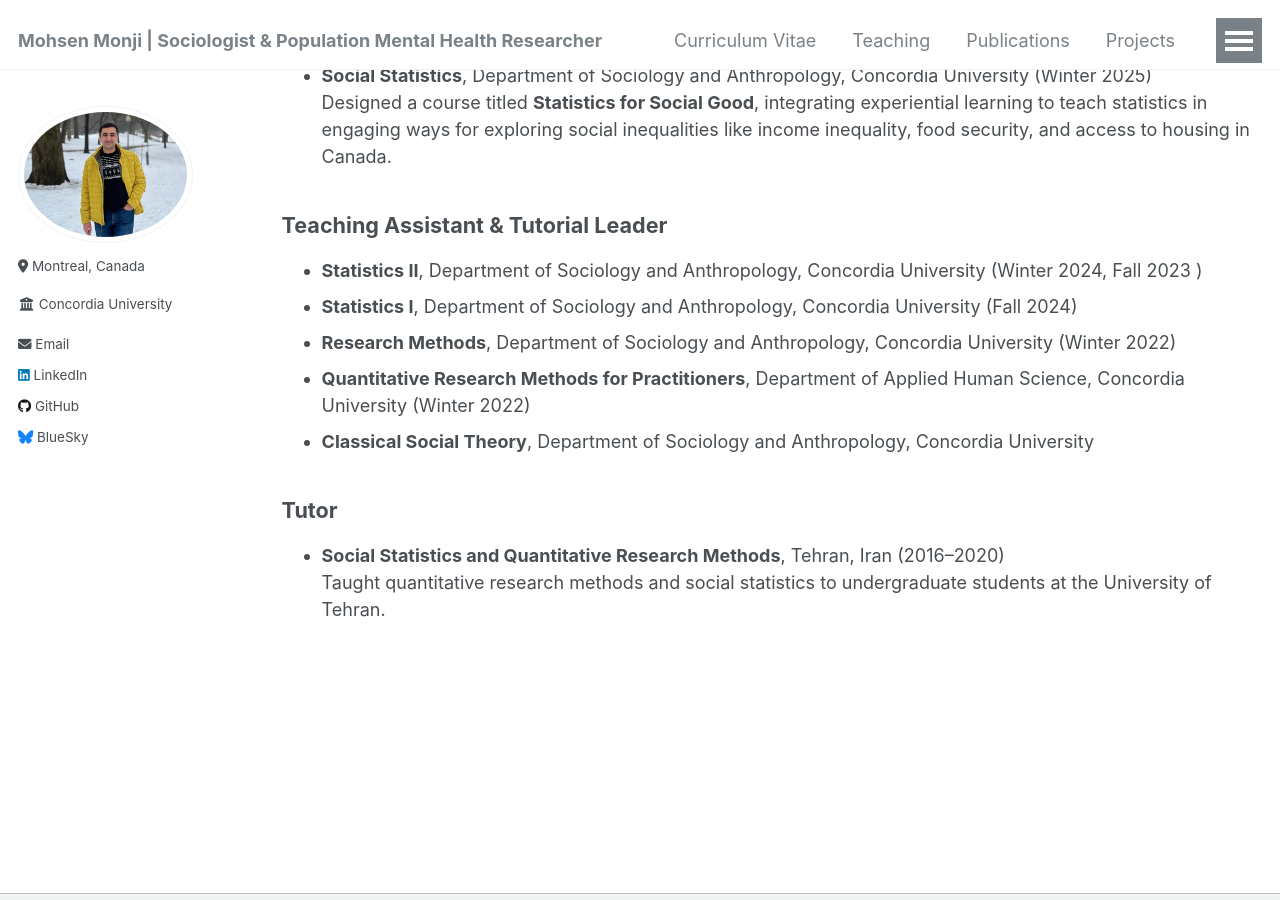
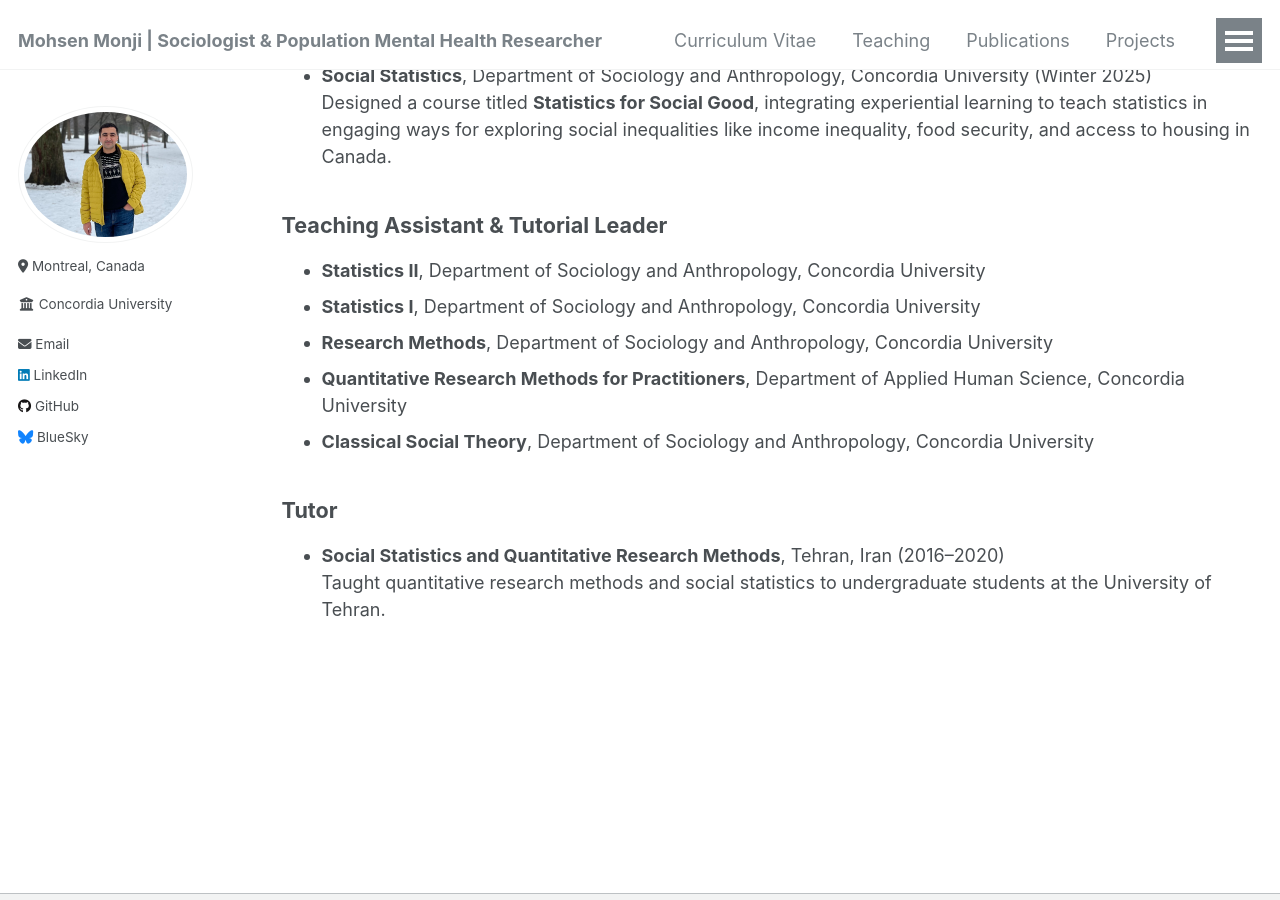
Before and after one commit to Mohsnmonji/mohsnmonji.github.io, a Jekyll site: the page built from _pages/teaching.html, in a window 1280 px wide and 900 px high, scrolled down 633 px. Built offline with Jekyll 4.4.1, drawn with Linux system fonts in a browser that asks for light colours.

Commit message:
Update teaching.html

```diff
--- a/_pages/teaching.html
+++ b/_pages/teaching.html
@@ -23,10 +23,10 @@ author_profile: true
 
 <h3>Teaching Assistant & Tutorial Leader</h3>
 <ul>
-  <li><strong>Statistics II</strong>, Department of Sociology and Anthropology, Concordia University (Winter 2024, Fall 2023 )</li>
-  <li><strong>Statistics I</strong>, Department of Sociology and Anthropology, Concordia University (Fall 2024)</li>
-  <li><strong>Research Methods</strong>, Department of Sociology and Anthropology, Concordia University (Winter 2022)</li>
-  <li><strong>Quantitative Research Methods for Practitioners</strong>, Department of Applied Human Science, Concordia University (Winter 2022)</li>
+  <li><strong>Statistics II</strong>, Department of Sociology and Anthropology, Concordia University </li>
+  <li><strong>Statistics I</strong>, Department of Sociology and Anthropology, Concordia University </li>
+  <li><strong>Research Methods</strong>, Department of Sociology and Anthropology, Concordia University </li>
+  <li><strong>Quantitative Research Methods for Practitioners</strong>, Department of Applied Human Science, Concordia University </li>
   <li><strong>Classical Social Theory</strong>, Department of Sociology and Anthropology, Concordia University </li>
 </ul>
 
```
